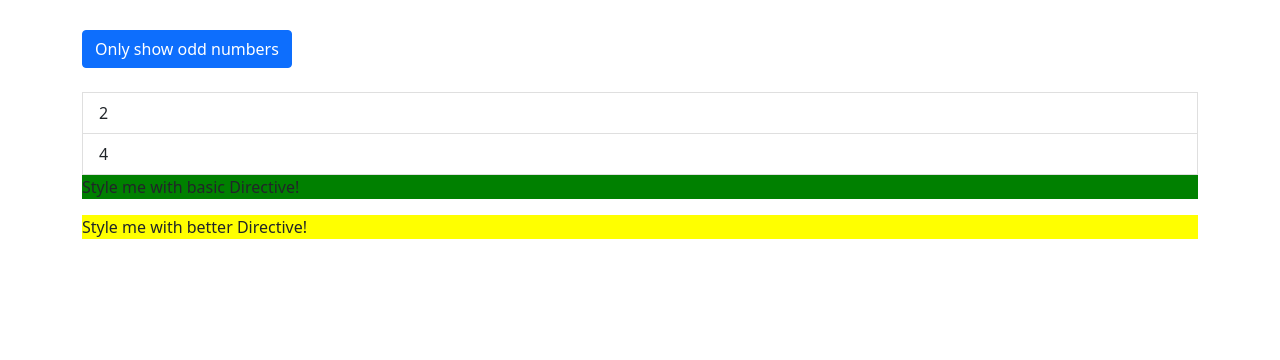
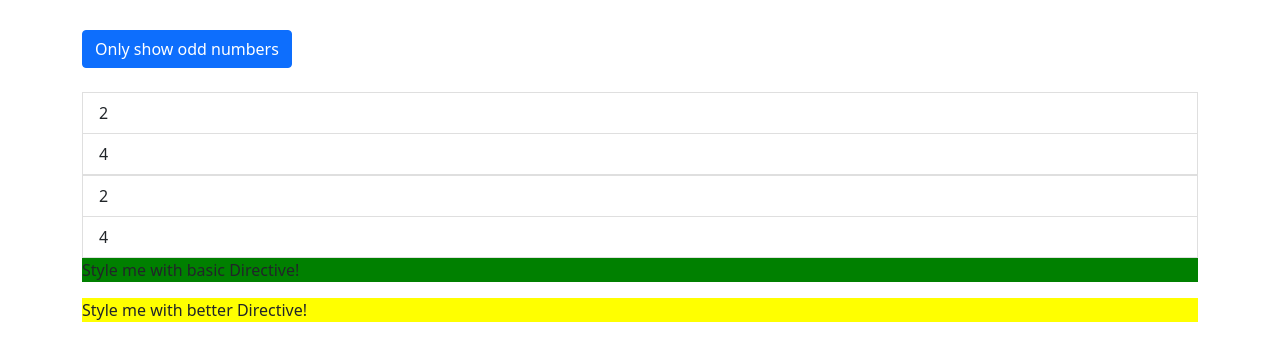
Before and after one commit to Stoneshishang/Angular-Directives-Deep-Dive, an Angular app: page / in a window 1280 px wide. Shown: the top 360 px of the page. Built offline with nearby package versions, Linux system fonts and the light colour scheme.

Commit message:
add the explanation for *ngIf which is using <ng-template[ngIf]>

```diff
--- a/src/app/app.component.html
+++ b/src/app/app.component.html
@@ -30,6 +30,21 @@
             {{ even }}
           </li>
         </div>
+        <ng-template [ngIf]="!onlyOdd">
+          <!-- this [ngIf] same as above with the * syntx. -->
+          <div>
+            <li
+              class="list-group-item"
+              [ngClass]="{ odd: even % 2 !== 0 }"
+              [ngStyle]="{
+                backgroundColor: even % 2 !== 0 ? 'yellow' : 'transparent'
+              }"
+              *ngFor="let even of evenNumbers"
+            >
+              {{ even }}
+            </li>
+          </div>
+        </ng-template>
       </ul>
       <p appBasicHighlight>Style me with basic Directive!</p>
       <p [appBetterHighlight]="'red'" defaultColor="yellow">
```
